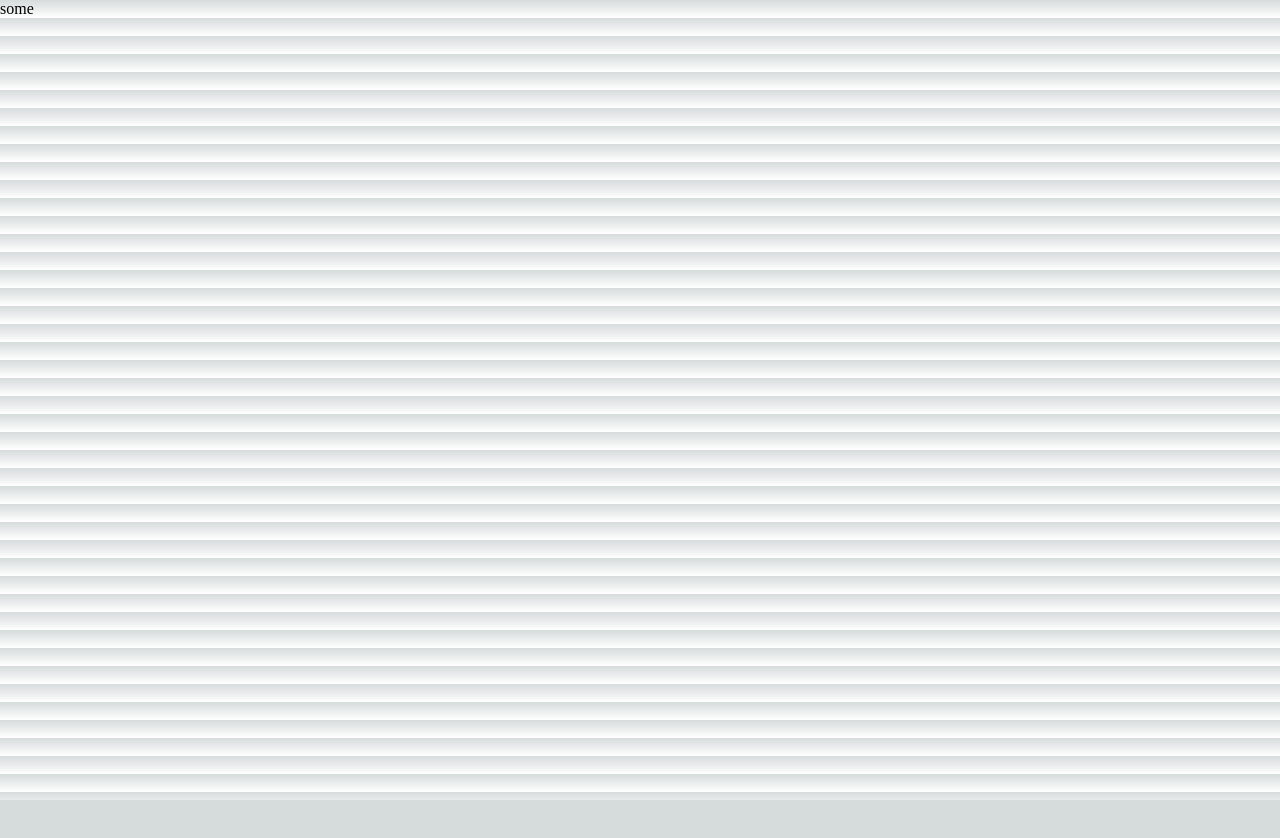
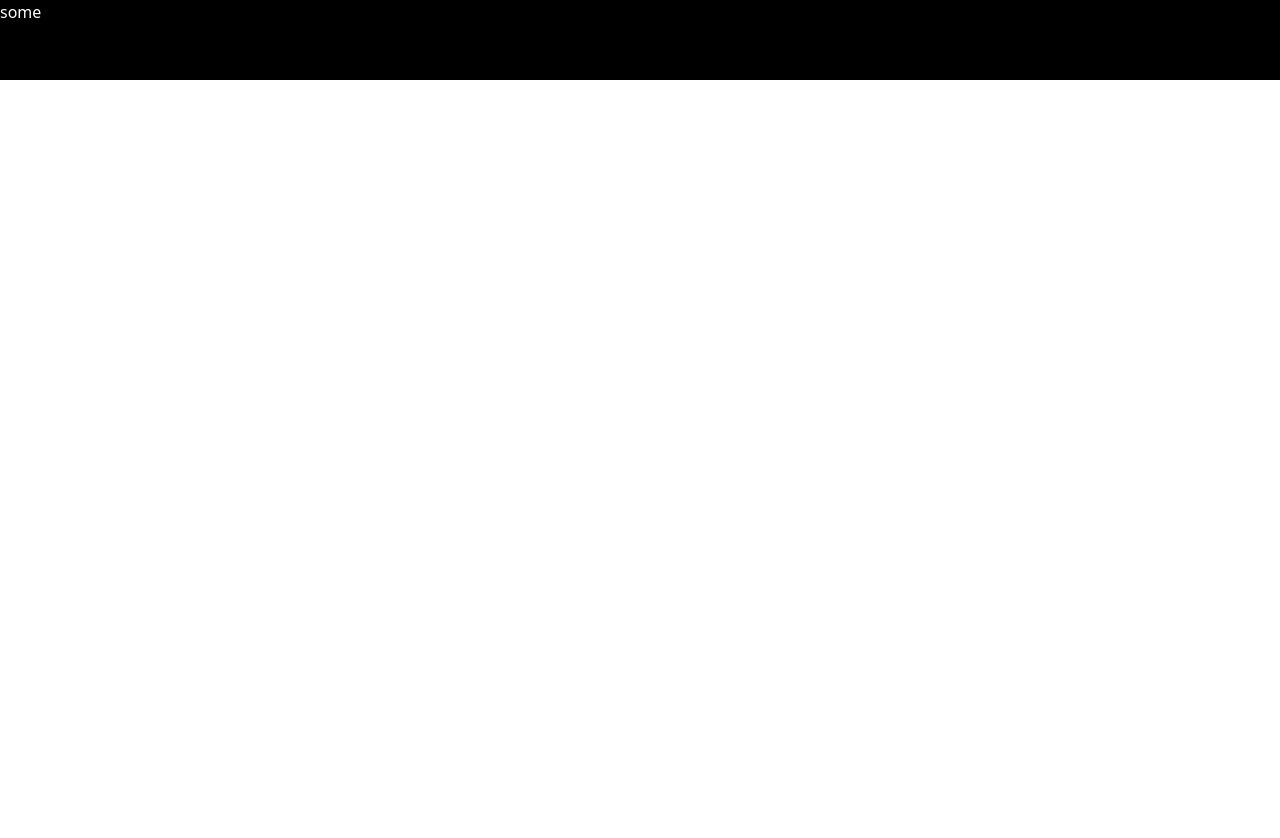
Before and after one commit to IvaneMatiashvili/epic-movie-quotes-front, a Next.js app: page / in a window 1280 px wide. Shown: the top 838 px of the page. Before the commit the page ends 800 px from the top, so only its background shows below. Built offline with nearby package versions, Linux system fonts and the light colour scheme.

Commit message:
chore: connect global css to tailwind css

```diff
--- a/styles/globals.css
+++ b/styles/globals.css
@@ -1,107 +1,32 @@
-:root {
-  --max-width: 1100px;
-  --border-radius: 12px;
-  --font-mono: ui-monospace, Menlo, Monaco, 'Cascadia Mono', 'Segoe UI Mono',
-    'Roboto Mono', 'Oxygen Mono', 'Ubuntu Monospace', 'Source Code Pro',
-    'Fira Mono', 'Droid Sans Mono', 'Courier New', monospace;
+@tailwind base;
+@tailwind components;
+@tailwind utilities;
 
-  --foreground-rgb: 0, 0, 0;
-  --background-start-rgb: 214, 219, 220;
-  --background-end-rgb: 255, 255, 255;
-
-  --primary-glow: conic-gradient(
-    from 180deg at 50% 50%,
-    #16abff33 0deg,
-    #0885ff33 55deg,
-    #54d6ff33 120deg,
-    #0071ff33 160deg,
-    transparent 360deg
-  );
-  --secondary-glow: radial-gradient(
-    rgba(255, 255, 255, 1),
-    rgba(255, 255, 255, 0)
-  );
-
-  --tile-start-rgb: 239, 245, 249;
-  --tile-end-rgb: 228, 232, 233;
-  --tile-border: conic-gradient(
-    #00000080,
-    #00000040,
-    #00000030,
-    #00000020,
-    #00000010,
-    #00000010,
-    #00000080
-  );
-
-  --callout-rgb: 238, 240, 241;
-  --callout-border-rgb: 172, 175, 176;
-  --card-rgb: 180, 185, 188;
-  --card-border-rgb: 131, 134, 135;
+@font-face {
+  font-family: 'HelveticaEn';
+  src: url('/fonts/Helvetica-Neue.ttf') format('truetype');
+  font-style: normal;
+}
+@font-face {
+  font-family: 'HelveticaKa';
+  src: url('/fonts/Helvetica-Neue-Geo.ttf') format('truetype');
+  font-style: normal;
 }
 
-@media (prefers-color-scheme: dark) {
-  :root {
-    --foreground-rgb: 255, 255, 255;
-    --background-start-rgb: 0, 0, 0;
-    --background-end-rgb: 0, 0, 0;
+@layer utilities {
+  ::-webkit-scrollbar {
+    width: 6px;
+    height: 3.5rem;
+  }
 
-    --primary-glow: radial-gradient(rgba(1, 65, 255, 0.4), rgba(1, 65, 255, 0));
-    --secondary-glow: linear-gradient(
-      to bottom right,
-      rgba(1, 65, 255, 0),
-      rgba(1, 65, 255, 0),
-      rgba(1, 65, 255, 0.3)
-    );
+  ::-webkit-scrollbar-track {
+    border-radius: 100vh;
+    background: transparent;
+  }
 
-    --tile-start-rgb: 2, 13, 46;
-    --tile-end-rgb: 2, 5, 19;
-    --tile-border: conic-gradient(
-      #ffffff80,
-      #ffffff40,
-      #ffffff30,
-      #ffffff20,
-      #ffffff10,
-      #ffffff10,
-      #ffffff80
-    );
-
-    --callout-rgb: 20, 20, 20;
-    --callout-border-rgb: 108, 108, 108;
-    --card-rgb: 100, 100, 100;
-    --card-border-rgb: 200, 200, 200;
+  ::-webkit-scrollbar-thumb {
+    background: #808189;
+    border-radius: 100vh;
+    border: 3px solid #808189;
   }
 }
-
-* {
-  box-sizing: border-box;
-  padding: 0;
-  margin: 0;
-}
-
-html,
-body {
-  max-width: 100vw;
-  overflow-x: hidden;
-}
-
-body {
-  color: rgb(var(--foreground-rgb));
-  background: linear-gradient(
-      to bottom,
-      transparent,
-      rgb(var(--background-end-rgb))
-    )
-    rgb(var(--background-start-rgb));
-}
-
-a {
-  color: inherit;
-  text-decoration: none;
-}
-
-@media (prefers-color-scheme: dark) {
-  html {
-    color-scheme: dark;
-  }
-}
```
